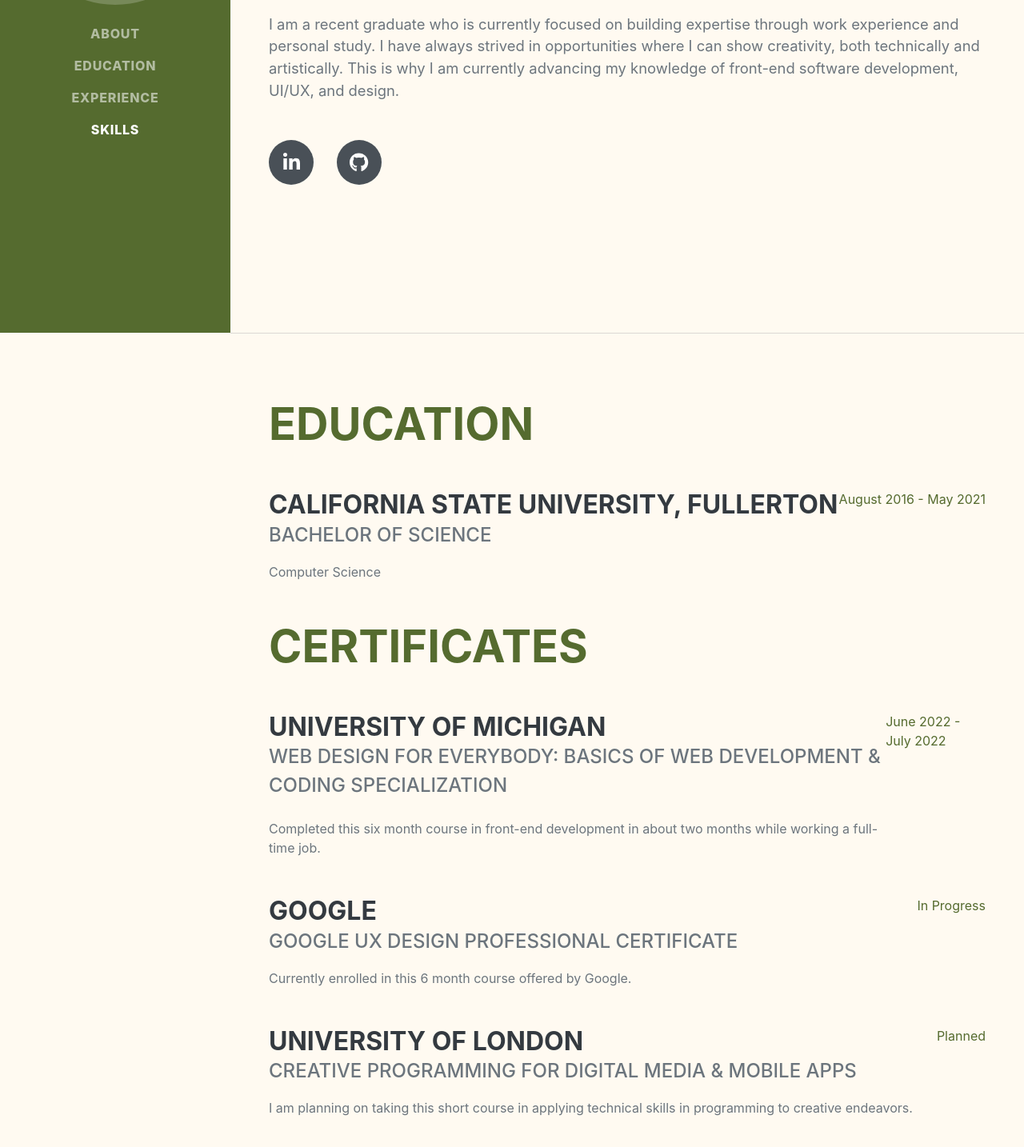
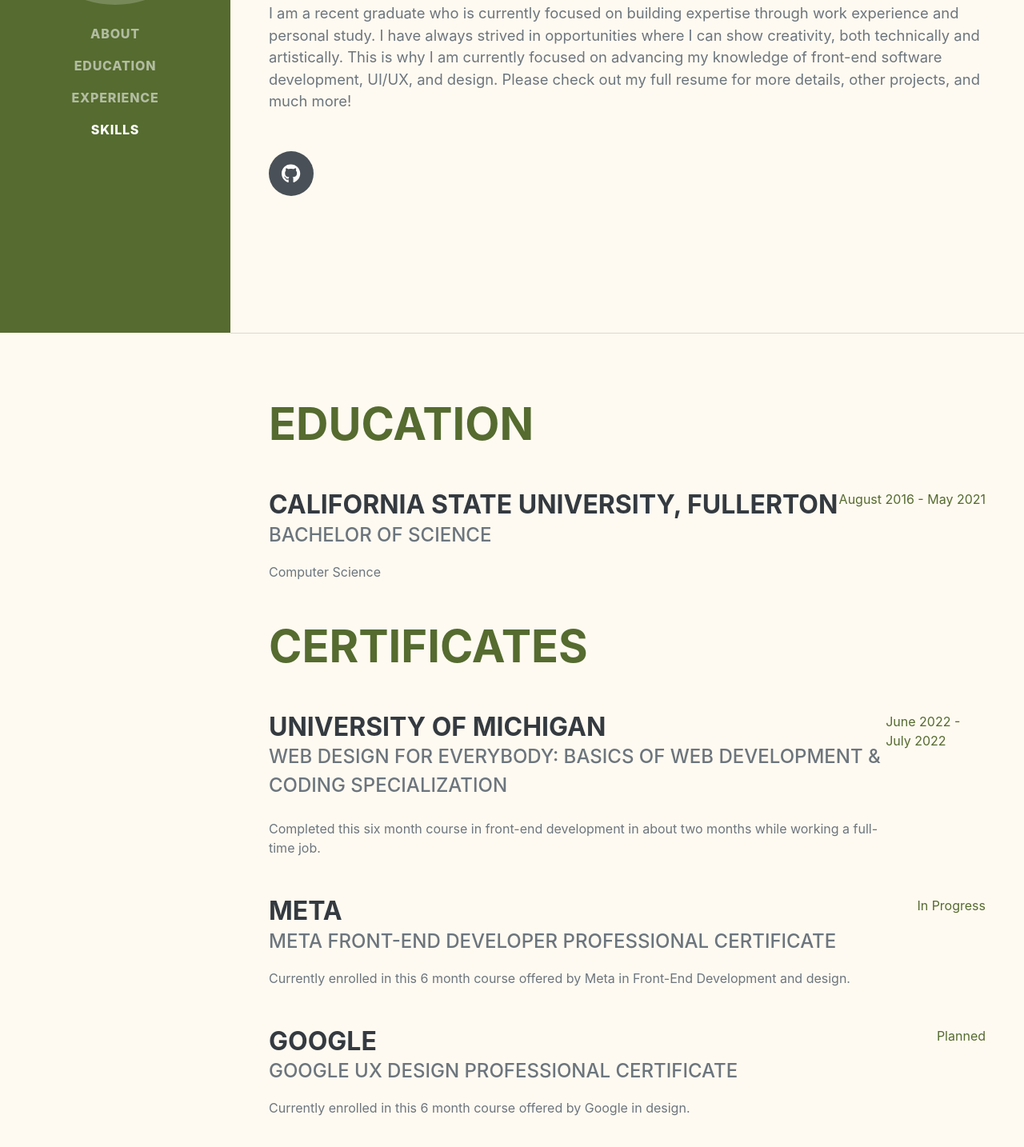
Before and after one commit to phillippresuel/phillippresuel.github.io, a plain HTML site: page index.html in a window 1280 px wide. Shown: the part 384-1818 px from the top of the page at 80% size. Drawn offline with Linux system fonts and the light colour scheme; grey boxes are pictures that could not be loaded; a web font is replaced by a local one.

Commit message:
Add files via upload
Content Fixes

```diff
--- a/index.html
+++ b/index.html
@@ -48,11 +48,11 @@
                         PO BOX 11273 · Santa Ana, CA 92711 · (657) 212-1427 ·
                         <a href="mailto:phillippresuel@gmail.com">phillippresuel@gmail.com</a>
                     </div>
-                    <p class="lead mb-5">I am a recent graduate who is currently focused on building expertise through work experience and personal study. I have always strived in opportunities where I can show creativity, both technically and artistically. This is why I am currently advancing my knowledge of front-end software development, UI/UX, and design.
+                    <p class="lead mb-5">I am a recent graduate who is currently focused on building expertise through work experience and personal study. I have always strived in opportunities where I can show creativity, both technically and artistically. This is why I am currently focused on advancing my knowledge of front-end software development, UI/UX, and design. Please check out my full resume for more details, other projects, and much more!
                     </p>
                     <div class="social-icons">
-                        <a class="social-icon" href="#!"><i class="fab fa-linkedin-in"></i></a>
-                        <a class="social-icon" href="#!"><i class="fab fa-github"></i></a>
+                        <!-- <a class="social-icon" href="#!"><i class="fab fa-linkedin-in"></i></a> -->
+                        <a class="social-icon" href="https://github.com/phillippresuel/phillippresuel.github.io"><i class="fab fa-github"></i></a>
                     </div>
                 </div>
             </section>
@@ -83,19 +83,19 @@
                     </div>
                     <div class="d-flex flex-column flex-md-row justify-content-between mb-5">
                         <div class="flex-grow-1">
-                            <h3 class="mb-0">Google</h3>
-                            <div class="subheading mb-3">Google UX Design Professional Certificate</div>
+                            <h3 class="mb-0">Meta</h3>
+                            <div class="subheading mb-3">Meta Front-End Developer Professional Certificate</div>
                             <div class="d-xs-block d-lg-none mb-3">In Progress</div>
-                            <div>Currently enrolled in this 6 month course offered by Google.</div>
+                            <div>Currently enrolled in this 6 month course offered by Meta in Front-End Development and design.</div>
                         </div>
                         <div class="flex-shrink-o d-none d-lg-block"><span class="text-primary">In Progress</span></div>
                     </div>
                     <div class="d-flex flex-column flex-md-row justify-content-between mb-5">
                         <div class="flex-grow-1">
-                            <h3 class="mb-0">University of London</h3>
-                            <div class="subheading mb-3">Creative Programming for Digital Media & Mobile Apps</div>
-                            <div class="d-xs-block d-lg-none mb-3">Planned</div>
-                            <div>I am planning on taking this short course in applying technical skills in programming to creative endeavors. </div>
+                            <h3 class="mb-0">Google</h3>
+                            <div class="subheading mb-3">Google UX Design Professional Certificate</div>
+                            <div class="d-xs-block d-lg-none mb-3">In Progress</div>
+                            <div>Currently enrolled in this 6 month course offered by Google in design.</div>
                         </div>
                         <div class="flex-shrink-o d-none d-lg-block"><span class="text-primary">Planned</span></div>
                     </div>
```
